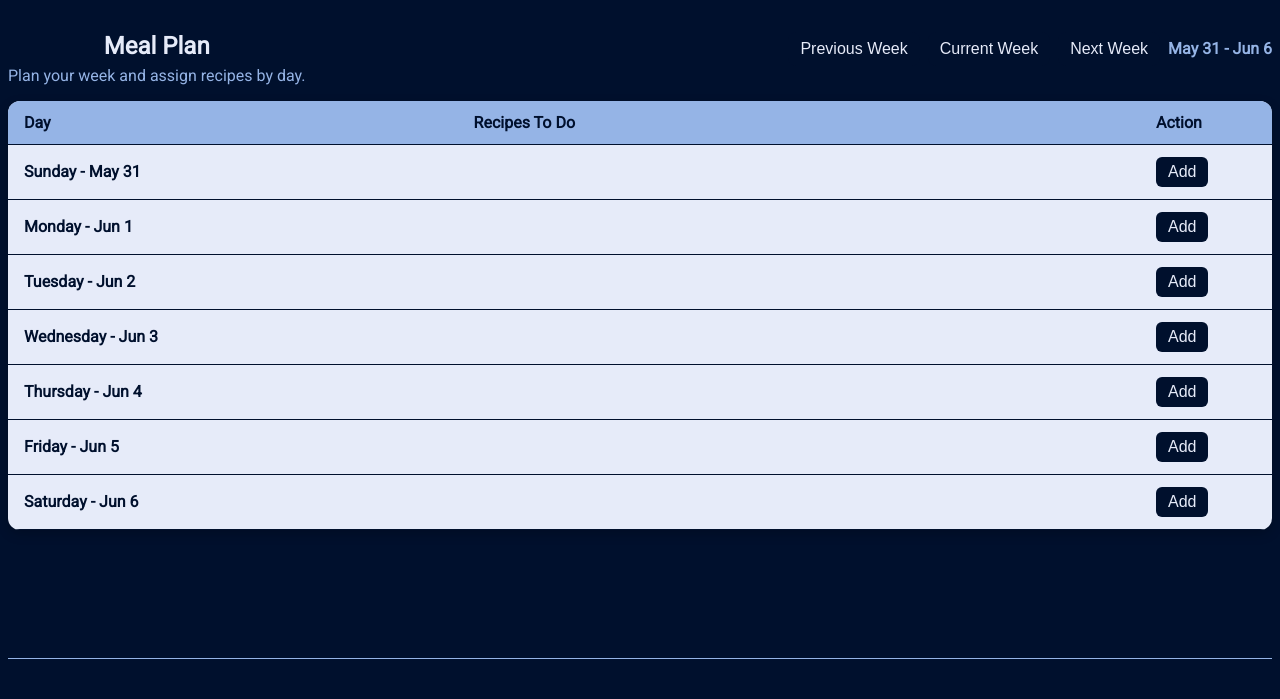
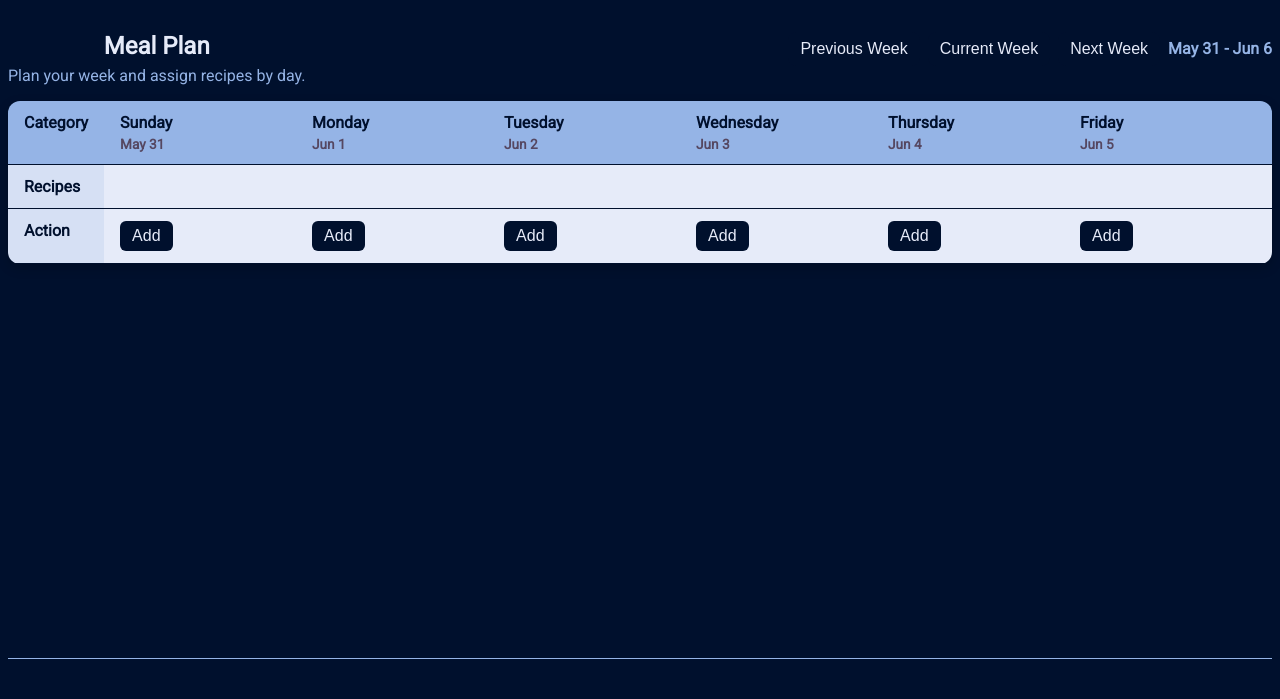
Before and after one commit to ThePerezenator/ccp, a Flask app: page /meal_plan/ in a window 1280 px wide. Shown: the part 117-816 px from the top of the page. Run offline with Flask 3, Linux system fonts and the light colour scheme; data comes from the database, SQL or seed files in the repository.

Commit message:
meal plan page edits?

```diff
--- a/static/meal_plan.css
+++ b/static/meal_plan.css
@@ -54,7 +54,7 @@
 .meal-plan-table-wrapper {
     background: #e6ebf9;
     border-radius: 12px;
-    overflow: hidden;
+    overflow-x: auto;
     box-shadow: 0 4px 12px rgba(0, 0, 0, 0.2);
 }
 
@@ -69,6 +69,7 @@
     text-align: left;
     border-bottom: 1px solid #00102d;
     color: #00102d;
+    vertical-align: top;
 }
 
 .meal-plan-table th {
@@ -77,8 +78,26 @@
     font-weight: 600;
 }
 
+.row-label {
+    font-weight: 600;
+    background: #d6e0f4;
+    width: 140px;
+}
+
+.day-column {
+    min-width: 160px;
+}
+
 .day-name {
+    display: block;
     font-weight: 600;
+}
+
+.day-date {
+    display: block;
+    font-size: 0.85rem;
+    color: #554761;
+    margin-top: 4px;
 }
 
 
@@ -97,12 +116,12 @@
     color: #00102d;
 }
 
-.day-recipes {
-    min-width: 220px;
+.day-cell {
+    min-width: 160px;
 }
 
 .day-actions {
-    width: 100px;
+    text-align: center;
 }
 
 .add-recipe-btn {
--- a/templates/meal_plan.html
+++ b/templates/meal_plan.html
@@ -19,11 +19,7 @@
         <div class="meal-plan-table-wrapper">
             <table class="meal-plan-table">
                 <thead>
-                    <tr>
-                        <th>Day</th>
-                        <th>Recipes To Do</th>
-                        <th>Action</th>
-                    </tr>
+                    <tr id="meal-plan-header-row"></tr>
                 </thead>
                 <tbody id="meal-plan-body"></tbody>
             </table>
@@ -56,6 +52,7 @@ document.addEventListener("DOMContentLoaded", () => {
     let weekOffset = 0;
     let activeDateKey = null;
 
+    const headerRow = document.getElementById("meal-plan-header-row");
     const tbody = document.getElementById("meal-plan-body");
     const weekRangeEl = document.getElementById("week-range");
     const details = document.getElementById("meal-plan-details");
@@ -92,8 +89,27 @@ document.addEventListener("DOMContentLoaded", () => {
 
     const renderWeek = () => {
         tbody.innerHTML = "";
+        headerRow.innerHTML = "";
         const startDate = getWeekStart(weekOffset);
         updateWeekRange(startDate);
+
+        const labelHeader = document.createElement("th");
+        labelHeader.textContent = "Category";
+        labelHeader.className = "row-label";
+        headerRow.appendChild(labelHeader);
+
+        const recipesRow = document.createElement("tr");
+        const actionsRow = document.createElement("tr");
+        const recipesLabel = document.createElement("td");
+        const actionsLabel = document.createElement("td");
+        recipesLabel.textContent = "Recipes";
+        actionsLabel.textContent = "Action";
+        recipesLabel.className = "row-label";
+        actionsLabel.className = "row-label";
+        recipesRow.appendChild(recipesLabel);
+        actionsRow.appendChild(actionsLabel);
+
+        const dayCells = {};
 
         for (let i = 0; i < 7; i += 1) {
             const date = new Date(startDate);
@@ -101,13 +117,13 @@ document.addEventListener("DOMContentLoaded", () => {
             const dateKey = formatDateKey(date);
             const dayName = dayNames[date.getDay()];
 
-            const row = document.createElement("tr");
-            row.dataset.date = dateKey;
-            row.dataset.dayName = dayName;
-
-            const dayCell = document.createElement("td");
-            dayCell.textContent = `${dayName} - ${formatDisplayDate(date)}`;
-            dayCell.className = "day-name";
+            const dayHeader = document.createElement("th");
+            dayHeader.className = "day-column";
+            dayHeader.innerHTML = `
+                <span class="day-name">${dayName}</span>
+                <span class="day-date">${formatDisplayDate(date)}</span>
+            `;
+            headerRow.appendChild(dayHeader);
 
             const recipeList = document.createElement("ul");
             recipeList.className = "day-recipe-list";
@@ -120,7 +136,7 @@ document.addEventListener("DOMContentLoaded", () => {
             });
 
             const recipesCell = document.createElement("td");
-            recipesCell.className = "day-recipes";
+            recipesCell.className = "day-cell";
             recipesCell.appendChild(recipeList);
 
             const addButton = document.createElement("button");
@@ -130,14 +146,17 @@ document.addEventListener("DOMContentLoaded", () => {
             addButton.addEventListener("click", () => showRecipePicker(dateKey, dayName));
 
             const actionCell = document.createElement("td");
-            actionCell.className = "day-actions";
+            actionCell.className = "day-cell day-actions";
             actionCell.appendChild(addButton);
 
-            row.appendChild(dayCell);
-            row.appendChild(recipesCell);
-            row.appendChild(actionCell);
-            tbody.appendChild(row);
+            dayCells[dateKey] = { list: recipeList, dayName };
+            recipesRow.appendChild(recipesCell);
+            actionsRow.appendChild(actionCell);
         }
+
+        tbody.appendChild(recipesRow);
+        tbody.appendChild(actionsRow);
+        tbody._dayCells = dayCells;
     };
 
     const renderRecipeCards = () => {
@@ -191,17 +210,17 @@ document.addEventListener("DOMContentLoaded", () => {
             mealPlan[activeDateKey] = [];
         }
         mealPlan[activeDateKey].push(recipe);
-        const row = tbody.querySelector(`tr[data-date="${activeDateKey}"]`);
-        if (row) {
-            const list = row.querySelector(".day-recipe-list");
+        const dayCells = tbody._dayCells || {};
+        const cell = dayCells[activeDateKey];
+        if (cell && cell.list) {
             const item = document.createElement("li");
             item.textContent = recipe.name;
             item.className = "day-recipe-item";
-            list.appendChild(item);
+            cell.list.appendChild(item);
         }
 
         try {
-            const dayName = row ? row.dataset.dayName : "";
+            const dayName = cell ? cell.dayName : "";
             await fetch("/meal_plan/add", {
                 method: "POST",
                 headers: { "Content-Type": "application/json" },
```
